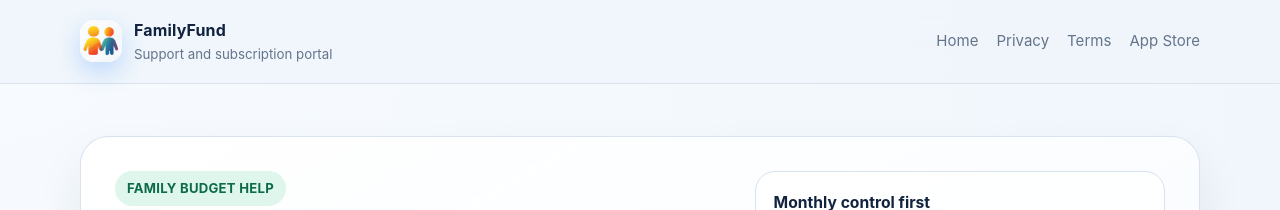
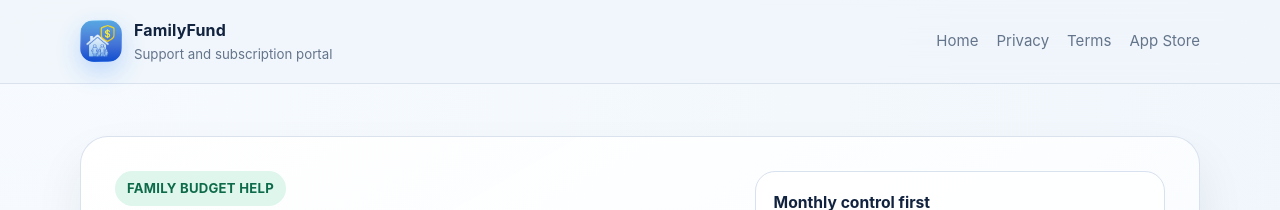
Before and after one commit to codeHorizonVentures/familyfund-legal, a Jekyll site: the page built from portal.html, in a window 1280 px wide. Shown: the top 210 px of the page. Built offline with Jekyll 4.4.1, drawn with Linux system fonts in a browser that asks for light colours.

Commit message:
fix(site): use professional icon and pt app store links

```diff
--- a/index.html
+++ b/index.html
@@ -569,7 +569,7 @@
                         for monthly control, not spreadsheet overhead.
                     </p>
                     <div class="hero-actions">
-                        <a href="https://apps.apple.com/app/id6657954717" class="app-store-btn">
+                        <a href="https://apps.apple.com/pt/app/familyfund-gestor-de-or%C3%A7amento/id6657954717" class="app-store-btn">
                             <img src="https://tools.applemediaservices.com/api/badges/download-on-the-app-store/black/en-us?size=250x83&releaseDate=1702252800" alt="Download on the App Store">
                         </a>
                         <a class="text-button" href="/portal.html">Open portal</a>
@@ -708,7 +708,7 @@
                     </p>
                 </div>
                 <div class="hero-actions" style="justify-content: flex-start;">
-                    <a href="https://apps.apple.com/app/id6657954717" class="app-store-btn">
+                    <a href="https://apps.apple.com/pt/app/familyfund-gestor-de-or%C3%A7amento/id6657954717" class="app-store-btn">
                         <img src="https://tools.applemediaservices.com/api/badges/download-on-the-app-store/black/en-us?size=250x83&releaseDate=1702252800" alt="Download on the App Store">
                     </a>
                     <a class="text-button" href="/portal.html">Read support portal</a>
--- a/portal.html
+++ b/portal.html
@@ -580,7 +580,7 @@
                 <a href="/">Home</a>
                 <a href="/privacy/">Privacy</a>
                 <a href="/terms/">Terms</a>
-                <a href="https://apps.apple.com/app/id6657954717">App Store</a>
+                <a href="https://apps.apple.com/pt/app/familyfund-gestor-de-or%C3%A7amento/id6657954717">App Store</a>
             </nav>
         </div>
     </header>
@@ -600,7 +600,7 @@
                         <a class="button" href="mailto:support@familyfund.app?subject=FamilyFund%20Support">
                             Email support
                         </a>
-                        <a class="button-secondary" href="https://apps.apple.com/app/id6657954717">
+                        <a class="button-secondary" href="https://apps.apple.com/pt/app/familyfund-gestor-de-or%C3%A7amento/id6657954717">
                             Open App Store
                         </a>
                     </div>
@@ -851,7 +851,7 @@
                 <a href="/privacy/">Privacy</a>
                 <a href="/terms/">Terms</a>
                 <a href="mailto:support@familyfund.app">Email support</a>
-                <a href="https://apps.apple.com/app/id6657954717">App Store</a>
+                <a href="https://apps.apple.com/pt/app/familyfund-gestor-de-or%C3%A7amento/id6657954717">App Store</a>
             </div>
         </div>
     </footer>
```
Also changed, not shown: assets/branding/app-icon.png.
